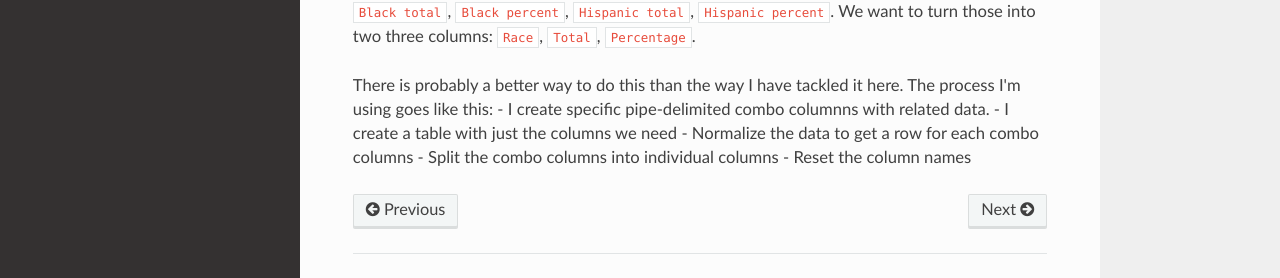
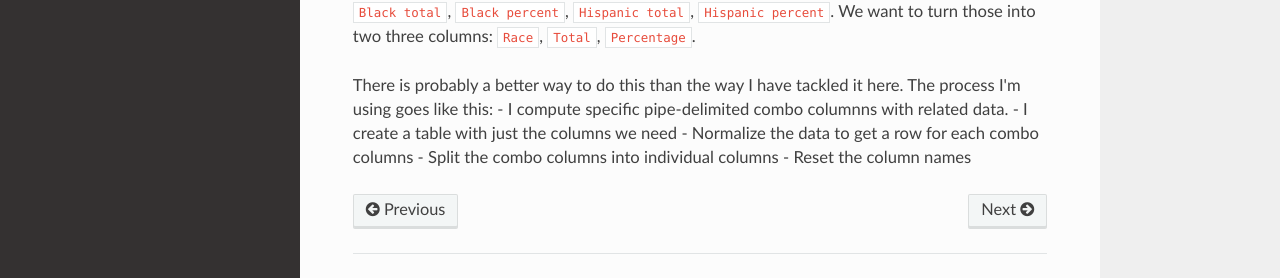
Before and after one commit to critmcdonald/agate-examples, an MkDocs documentation site: the page built from docs/compute.md, in a window 1280 px wide and 900 px high, scrolled down 1807 px. Shown: the part 576-854 px from the top of the window. Built offline with MkDocs 1.6.1, drawn with Linux system fonts in a browser that asks for light colours; nearby versions of some CDN libraries; old or Windows-style settings are respelled for this version of MkDocs.

Commit message:
waypoint on normalize issue

```diff
--- a/docs/compute.md
+++ b/docs/compute.md
@@ -103,7 +103,7 @@ I had a case where Tableau did not understand the "native" datetime format (2017
 This is a interesting case I've had a couple of times with education data. Basically the data set starts as a basic table where each column has a separate value, but they are related in some way.  You might have a number and a percentage for each race: `White total`, `White percent`, `Black total`, `Black percent`, `Hispanic total`, `Hispanic percent`.  We want to turn those into two three columns: `Race`, `Total`, `Percentage`.
 
 There is probably a better way to do this than the way I have tackled it here. The process I'm using goes like this:
-- I create specific pipe-delimited combo columnns with related data.
+- I compute specific pipe-delimited combo columnns with related data.
 - I create a table with just the columns we need
 - Normalize the data to get a row for each combo columns
 - Split the combo columns into individual columns
```
